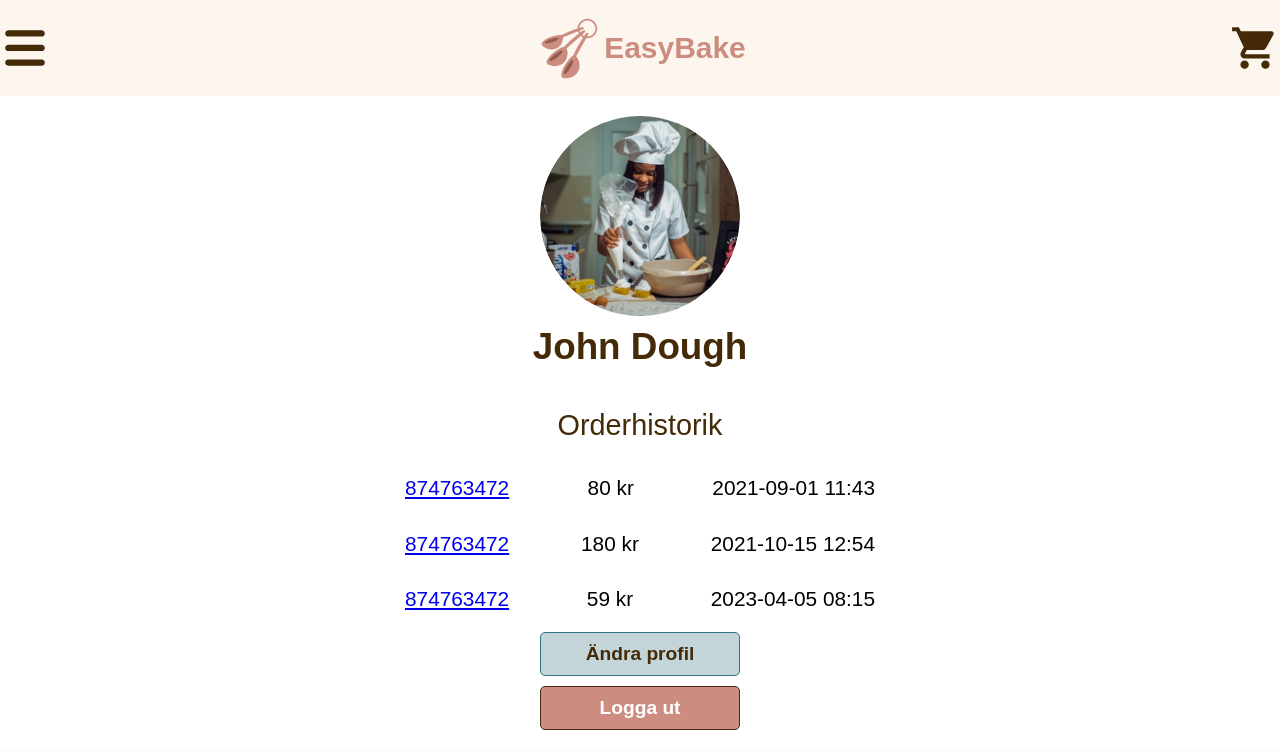
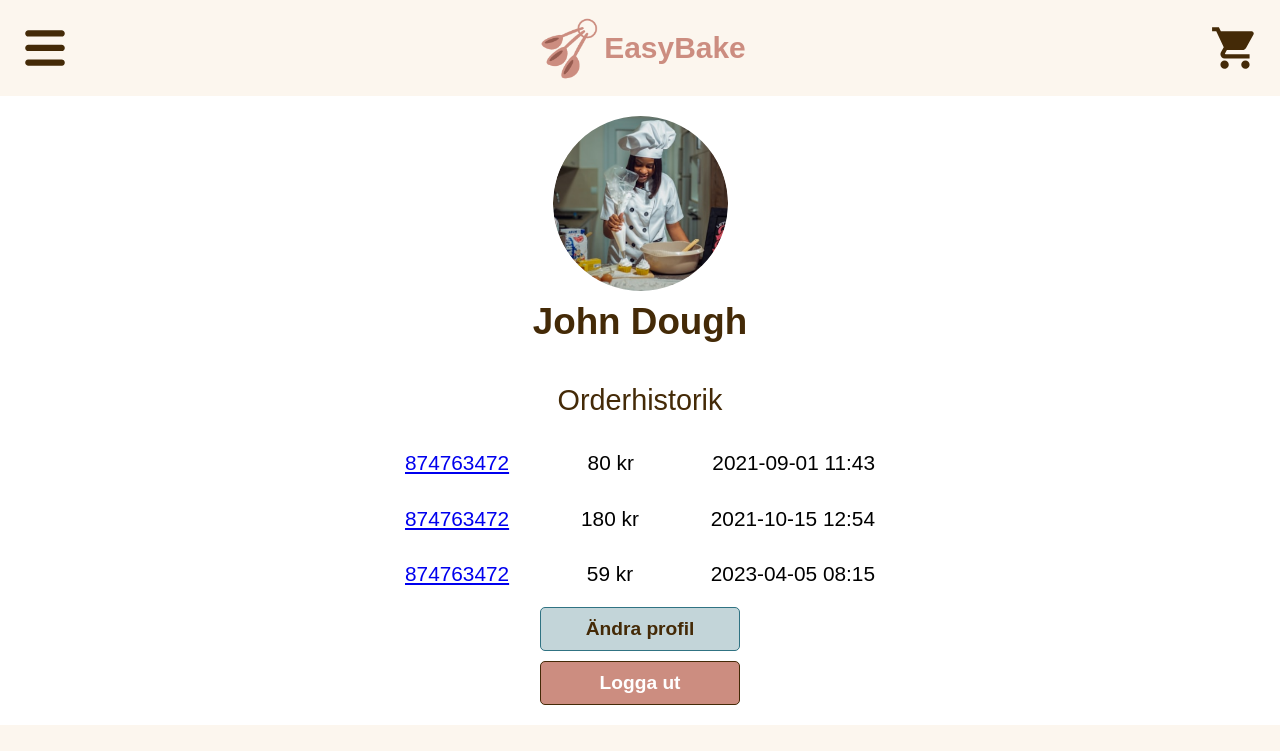
Before and after one commit to dylanR96/syntax-squad, a React (Vite) app in the folder frontend/: page /profile in a window 1280 px wide. Shown: the top 751 px of the page. Built offline with nearby package versions, Linux system fonts and the light colour scheme; a web font is replaced by a local one.

Commit message:
Header svg's fixed

```diff
--- a/frontend/src/components/layout/Header/Header.css
+++ b/frontend/src/components/layout/Header/Header.css
@@ -18,3 +18,7 @@ header {
     display: flex;
     align-items: center;
   }
+
+  .header-svg {
+    padding: 0 20px;
+  }
--- a/frontend/src/components/layout/Header/Header.tsx
+++ b/frontend/src/components/layout/Header/Header.tsx
@@ -4,14 +4,14 @@ import Logo from "../../../assets/images/logo.png";
 
 const Header = () => {
   return <header>
-    <svg width="50" height="50" viewBox="0 0 40 40" fill="none" xmlns="http://www.w3.org/2000/svg">
+    <svg className="header-svg" width="50" height="50" viewBox="0 0 40 40" fill="none" xmlns="http://www.w3.org/2000/svg">
 <path d="M33.3327 29.1663C33.9747 29.1667 34.592 29.414 35.0567 29.857C35.5213 30.3001 35.7977 30.9049 35.8286 31.5462C35.8594 32.1875 35.6424 32.8161 35.2224 33.3017C34.8024 33.7873 34.2117 34.0927 33.5727 34.1547L33.3327 34.1663H6.66602C6.02399 34.166 5.40669 33.9187 4.94204 33.4757C4.47738 33.0326 4.201 32.4278 4.17014 31.7865C4.13929 31.1452 4.35634 30.5166 4.77631 30.031C5.19628 29.5454 5.78698 29.24 6.42602 29.178L6.66602 29.1663H33.3327ZM33.3327 17.4997C33.9957 17.4997 34.6316 17.7631 35.1004 18.2319C35.5693 18.7007 35.8327 19.3366 35.8327 19.9997C35.8327 20.6627 35.5693 21.2986 35.1004 21.7674C34.6316 22.2363 33.9957 22.4997 33.3327 22.4997H6.66602C6.00297 22.4997 5.36709 22.2363 4.89825 21.7674C4.42941 21.2986 4.16602 20.6627 4.16602 19.9997C4.16602 19.3366 4.42941 18.7007 4.89825 18.2319C5.36709 17.7631 6.00297 17.4997 6.66602 17.4997H33.3327ZM33.3327 5.83301C33.9957 5.83301 34.6316 6.0964 35.1004 6.56524C35.5693 7.03408 35.8327 7.66997 35.8327 8.33301C35.8327 8.99605 35.5693 9.63193 35.1004 10.1008C34.6316 10.5696 33.9957 10.833 33.3327 10.833H6.66602C6.00297 10.833 5.36709 10.5696 4.89825 10.1008C4.42941 9.63193 4.16602 8.99605 4.16602 8.33301C4.16602 7.66997 4.42941 7.03408 4.89825 6.56524C5.36709 6.0964 6.00297 5.83301 6.66602 5.83301H33.3327Z" fill="#442A07"/>
 </svg>
 <div className="logo-plus-text">
     <img className="logo" src={Logo} alt="EasyBake Logo" />
     <h3>EasyBake</h3>
     </div>
-    <svg width="50" height="50" viewBox="0 0 40 40" fill="none" xmlns="http://www.w3.org/2000/svg">
+    <svg className="header-svg" width="50" height="50" viewBox="0 0 40 40" fill="none" xmlns="http://www.w3.org/2000/svg">
 <path d="M28.3327 29.9997C26.4827 29.9997 24.9993 31.483 24.9993 33.333C24.9993 34.2171 25.3505 35.0649 25.9757 35.69C26.6008 36.3152 27.4486 36.6663 28.3327 36.6663C29.2167 36.6663 30.0646 36.3152 30.6897 35.69C31.3148 35.0649 31.666 34.2171 31.666 33.333C31.666 32.449 31.3148 31.6011 30.6897 30.976C30.0646 30.3509 29.2167 29.9997 28.3327 29.9997ZM1.66602 3.33301V6.66634H4.99935L10.9993 19.3163L8.73268 23.3997C8.48268 23.8663 8.33268 24.4163 8.33268 24.9997C8.33268 25.8837 8.68387 26.7316 9.30899 27.3567C9.93411 27.9818 10.782 28.333 11.666 28.333H31.666V24.9997H12.366C12.2555 24.9997 12.1495 24.9558 12.0714 24.8776C11.9932 24.7995 11.9493 24.6935 11.9493 24.583C11.9493 24.4997 11.966 24.433 11.9993 24.383L13.4993 21.6663H25.916C27.166 21.6663 28.266 20.9663 28.8327 19.9497L34.7993 9.16634C34.916 8.89967 34.9993 8.61634 34.9993 8.33301C34.9993 7.89098 34.8238 7.46706 34.5112 7.1545C34.1986 6.84194 33.7747 6.66634 33.3327 6.66634H8.68268L7.11602 3.33301M11.666 29.9997C9.81602 29.9997 8.33268 31.483 8.33268 33.333C8.33268 34.2171 8.68387 35.0649 9.30899 35.69C9.93411 36.3152 10.782 36.6663 11.666 36.6663C12.5501 36.6663 13.3979 36.3152 14.023 35.69C14.6482 35.0649 14.9993 34.2171 14.9993 33.333C14.9993 32.449 14.6482 31.6011 14.023 30.976C13.3979 30.3509 12.5501 29.9997 11.666 29.9997Z" fill="#442A07"/>
 </svg>
     </header>
--- a/frontend/src/pages/Profile/USerProfile.css
+++ b/frontend/src/pages/Profile/USerProfile.css
@@ -13,6 +13,7 @@ body, html {
     flex-direction: column;
     justify-content: center;
     height: 100%;
+    width: 100%;
   }
 
   main {
@@ -170,8 +171,8 @@ body, html {
       text-align: center;
     }
     .profile__image {
-      width: 200px;
-      height: 200px;
+      width: 175px;
+      height: 175px;
     }
     .profile__container {
       width: 600px;
```
